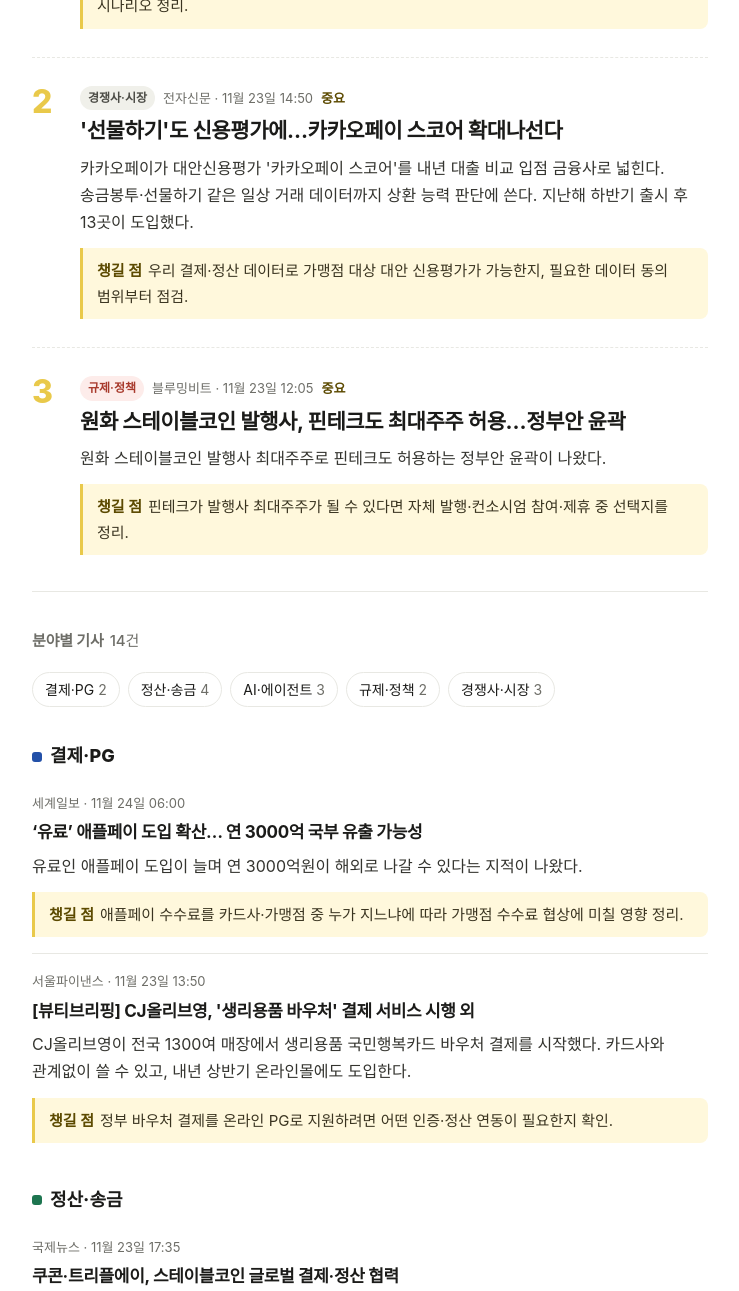
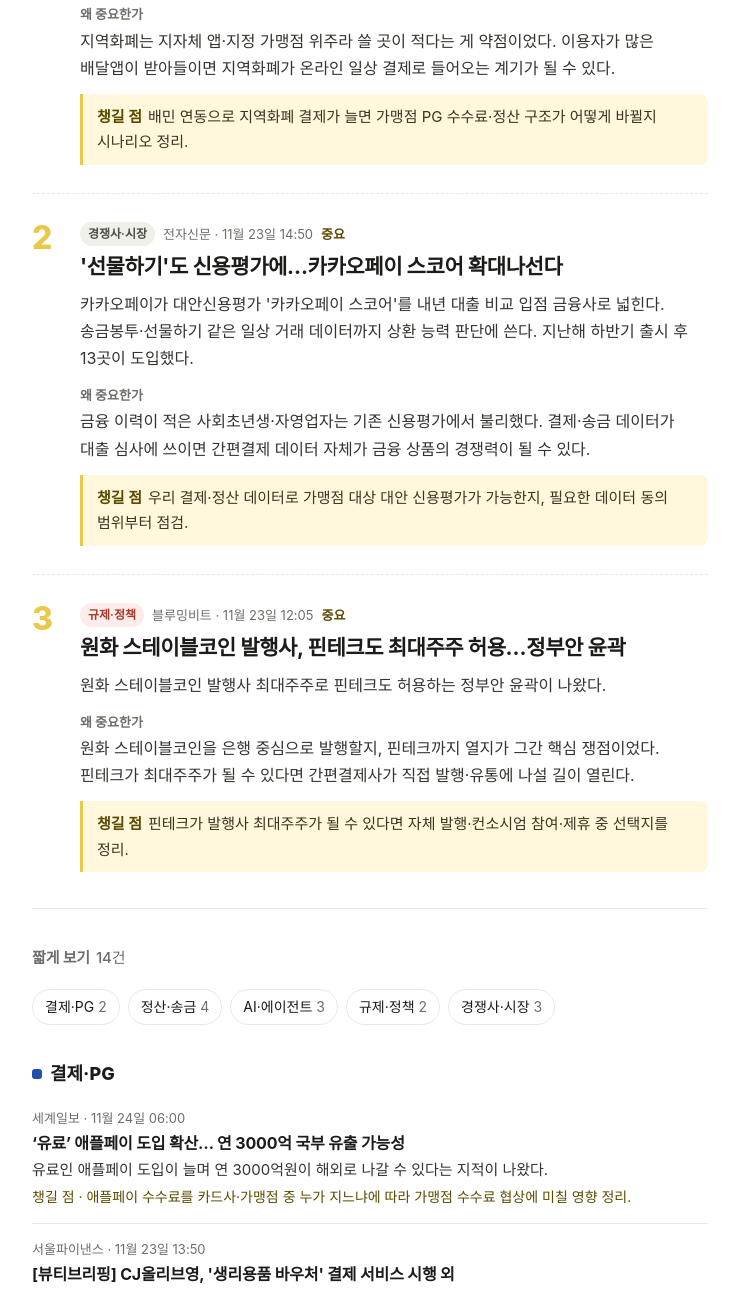
Before and after one commit to Devloperluce/SidePJT, a website: page index.html in a window 1280 px wide. Shown: the part 726-2017 px from the top of the page, without its empty margins (270-1009 px from the left). Drawn offline with Linux system fonts and the light colour scheme; a web font is replaced by a local one.

Commit message:
아침 뉴스레터 구성으로: 인사·읽는 시간, 먼저 읽을 기사에 '왜 중요한가', 나머지는 짧게 보기
Co-Authored-By: Claude Opus 5.5 <noreply@anthropic.com>
Claude-Session: https://claude.ai/code/session_01VHfd8GYPWNXR6vbYokTJv4

```diff
--- a/data/2026-11-24.json
+++ b/data/2026-11-24.json
@@ -4,7 +4,7 @@
     "from": "2026-11-23T07:00:00+09:00",
     "to": "2026-11-24T07:00:00+09:00"
   },
-  "generatedAt": "2026-11-24T09:53:59+09:00",
+  "generatedAt": "2026-11-24T10:07:16+09:00",
   "overview": {
     "headline": "결제 데이터는 신용으로, 정산은 국경 밖으로",
     "points": [
@@ -58,7 +58,11 @@
         "사용처가 부족한 지자체와 조폐공사의 이해가 맞아떨어진 결과다."
       ],
       "insight": "배민 연동으로 지역화폐 결제가 늘면 가맹점 PG 수수료·정산 구조가 어떻게 바뀔지 시나리오 정리.",
-      "importance": 3
+      "importance": 3,
+      "why": [
+        "지역화폐는 지자체 앱·지정 가맹점 위주라 쓸 곳이 적다는 게 약점이었다.",
+        "이용자가 많은 배달앱이 받아들이면 지역화폐가 온라인 일상 결제로 들어오는 계기가 될 수 있다."
+      ]
     },
     {
       "id": "70549cdcd884cde2e706928a8607ff8c87dad98d",
@@ -153,7 +157,11 @@
         "지난해 하반기 출시 후 13곳이 도입했다."
       ],
       "insight": "우리 결제·정산 데이터로 가맹점 대상 대안 신용평가가 가능한지, 필요한 데이터 동의 범위부터 점검.",
-      "importance": 3
+      "importance": 3,
+      "why": [
+        "금융 이력이 적은 사회초년생·자영업자는 기존 신용평가에서 불리했다.",
+        "결제·송금 데이터가 대출 심사에 쓰이면 간편결제 데이터 자체가 금융 상품의 경쟁력이 될 수 있다."
+      ]
     },
     {
       "id": "388e157e595eac23616fae6144232ef92389259b",
@@ -208,7 +216,11 @@
         "원화 스테이블코인 발행사 최대주주로 핀테크도 허용하는 정부안 윤곽이 나왔다."
       ],
       "insight": "핀테크가 발행사 최대주주가 될 수 있다면 자체 발행·컨소시엄 참여·제휴 중 선택지를 정리.",
-      "importance": 3
+      "importance": 3,
+      "why": [
+        "원화 스테이블코인을 은행 중심으로 발행할지, 핀테크까지 열지가 그간 핵심 쟁점이었다.",
+        "핀테크가 최대주주가 될 수 있다면 간편결제사가 직접 발행·유통에 나설 길이 열린다."
+      ]
     },
     {
       "id": "f8e5305239019e033f3796289851fc4506ef01ed",
--- a/index.html
+++ b/index.html
@@ -107,6 +107,25 @@
 
   .empty { padding: 32px 0; color: var(--muted); }
 
+  /* 인사 */
+  .hello { margin: 28px 0 0; font-size: 17px; color: var(--body); }
+  .hello b { color: var(--text); }
+
+  /* 왜 중요한가 */
+  .why { margin: 12px 0 0; }
+  .why b { display: block; font-size: 13px; color: var(--muted); font-weight: 700; margin-bottom: 2px; }
+  .why p { margin: 0; color: var(--body); }
+
+  /* 짧게 보기 */
+  .brief { padding: 14px 0; border-bottom: 1px solid var(--line); }
+  .brief:last-child { border-bottom: 0; }
+  .brief h4 { margin: 2px 0 2px; font-size: 16px; line-height: 1.5; font-weight: 700; letter-spacing: -0.01em; }
+  .brief h4 a { text-decoration: none; }
+  .brief h4 a:hover { text-decoration: underline; text-underline-offset: 3px; }
+  .brief p { margin: 2px 0 0; color: var(--body); font-size: 15px; }
+  .brief .to { color: var(--accent-ink); font-size: 14px; }
+  .next { margin: 36px 0 0; padding: 16px 18px; background: var(--soft); border-radius: 10px; font-size: 14px; color: var(--muted); }
+
   footer { border-top: 1px solid var(--line); padding: 24px 0 48px; color: var(--muted); font-size: 13px; }
   footer p { margin: 4px 0; }
 
@@ -185,7 +204,19 @@ function story(it, { withBadge = true } = {}) {
       <div class="meta">${withBadge ? badge(it.category) : ""}<span>${esc(it.source)} · ${fmtTime(it.publishedAt)}</span>${it.importance === 3 ? `<span class="imp">중요</span>` : ""}</div>
       <h3><a href="${esc(safeUrl(it.link))}" target="_blank" rel="noopener noreferrer">${esc(it.title)}</a></h3>
       ${(it.summary || []).length ? `<p class="sum">${it.summary.map(esc).join(" ")}</p>` : ""}
+      ${(it.why || []).length ? `<div class="why"><b>왜 중요한가</b><p>${it.why.map(esc).join(" ")}</p></div>` : ""}
       ${take(it.insight)}
+    </article>`;
+}
+
+function shortItem(it) {
+  const first = (it.summary || [])[0] || "";
+  return `
+    <article class="brief">
+      <div class="meta"><span>${esc(it.source)} · ${fmtTime(it.publishedAt)}</span></div>
+      <h4><a href="${esc(safeUrl(it.link))}" target="_blank" rel="noopener noreferrer">${esc(it.title)}</a></h4>
+      ${first ? `<p>${esc(first)}</p>` : ""}
+      ${it.insight ? `<p class="to">챙길 점 · ${esc(it.insight)}</p>` : ""}
     </article>`;
 }
 
@@ -200,36 +231,39 @@ function render(brief) {
   const w = brief.window;
   const windowLine = w ? `${fmtTime(w.from)}부터 ${fmtTime(w.to)}까지 나온 기사 중 ${brief.items.length}건을 골랐습니다.` : `기사 ${brief.items.length}건`;
 
-  let html = "";
+  const chars = [brief.overview?.headline, ...(brief.overview?.points || []),
+    ...brief.items.flatMap((i) => [i.title, ...(i.summary || []), ...(i.why || []), i.insight])].join("").length;
+  const minutes = Math.max(1, Math.round(chars / 500));
+  const [, m, d] = brief.date.split("-").map(Number);
+  let html = `<p class="hello"><b>${m}월 ${d}일</b> 결제·핀테크 아침 브리프입니다. 어제 아침부터 오늘 아침까지 나온 기사 중 <b>${brief.items.length}건</b>을 골랐어요. 약 ${minutes}분이면 다 읽어요.</p>`;
   if (brief.overview) {
     html += `
       <section class="lead" aria-labelledby="lead-h">
         <h2 id="lead-h">오늘의 흐름</h2>
         <h3>${esc(brief.overview.headline)}</h3>
         <ul>${brief.overview.points.map((p) => `<li>${esc(p)}</li>`).join("")}</ul>
-        <p class="window">${esc(windowLine)}</p>
       </section>`;
   }
   html += `
     <section class="top" aria-labelledby="top-h">
       <h2 id="top-h">먼저 읽을 기사</h2>
       ${top.map((it) => story(it)).join("")}
-      ${brief.overview ? "" : `<p class="window">${esc(windowLine)}</p>`}
     </section>`;
 
   const groups = CATS.map((c) => ({ ...c, items: rest.filter((i) => i.category === c.code) })).filter((g) => g.items.length);
   if (groups.length) {
     html += `
       <section aria-labelledby="all-h">
-        <h2 id="all-h">분야별 기사<span class="n">${rest.length}건</span></h2>
+        <h2 id="all-h">짧게 보기<span class="n">${rest.length}건</span></h2>
         <ul class="jump">${groups.map((g) => `<li><a href="#cat-${g.code}">${g.name}<span class="n">${g.items.length}</span></a></li>`).join("")}</ul>
         ${groups.map((g) => `
           <div class="cat" id="cat-${g.code}">
             <h3 class="cat-h"><span class="dot" style="background:var(--c-${g.code}-ink)"></span>${g.name}</h3>
-            ${g.items.map((it) => story(it, { withBadge: false })).join("")}
+            ${g.items.map((it) => shortItem(it)).join("")}
           </div>`).join("")}
       </section>`;
   }
+  html += `<p class="next">${esc(windowLine)} 다음 호는 매일 아침 7시 40분쯤 올라옵니다.</p>`;
   $("content").innerHTML = html;
 }
 
```
Also changed, not shown: data/2026-11-23.json (+16 -4 lines), scripts/build-brief.js (+9 -1 lines), README.md.
